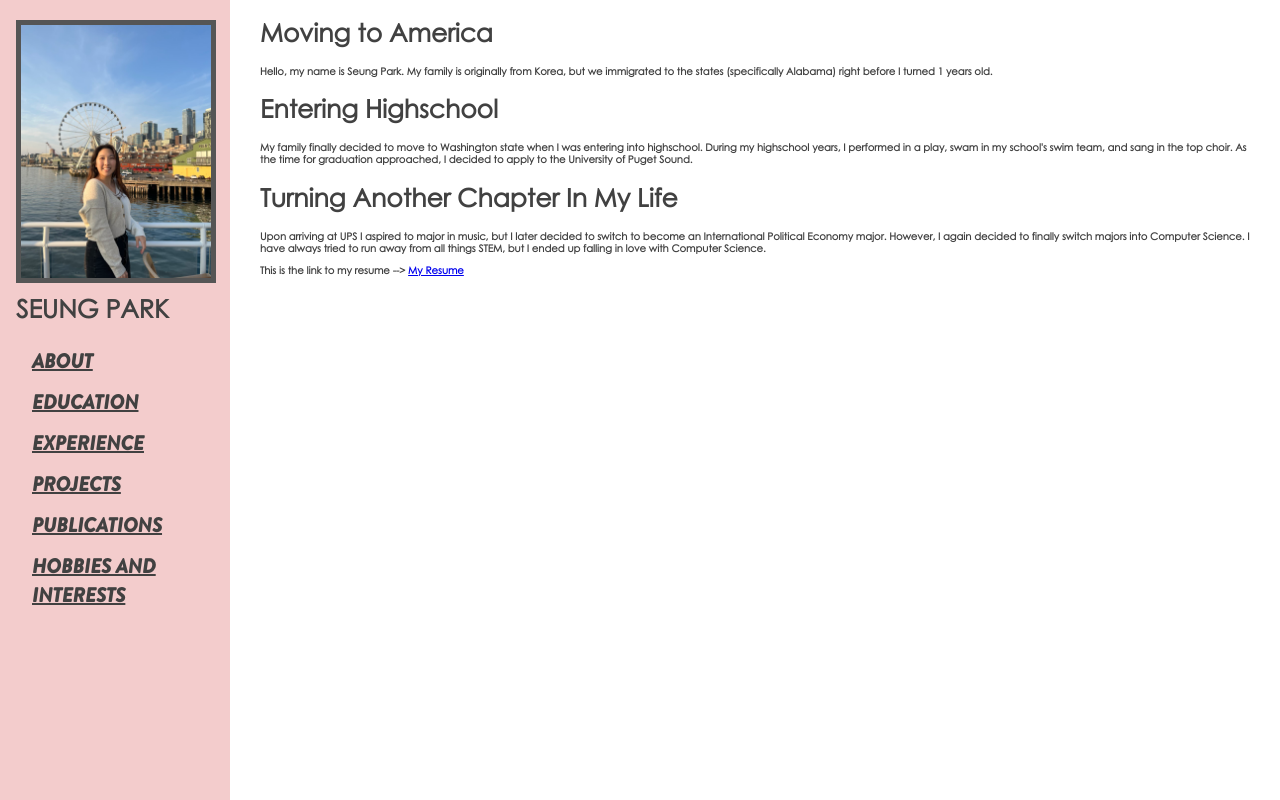
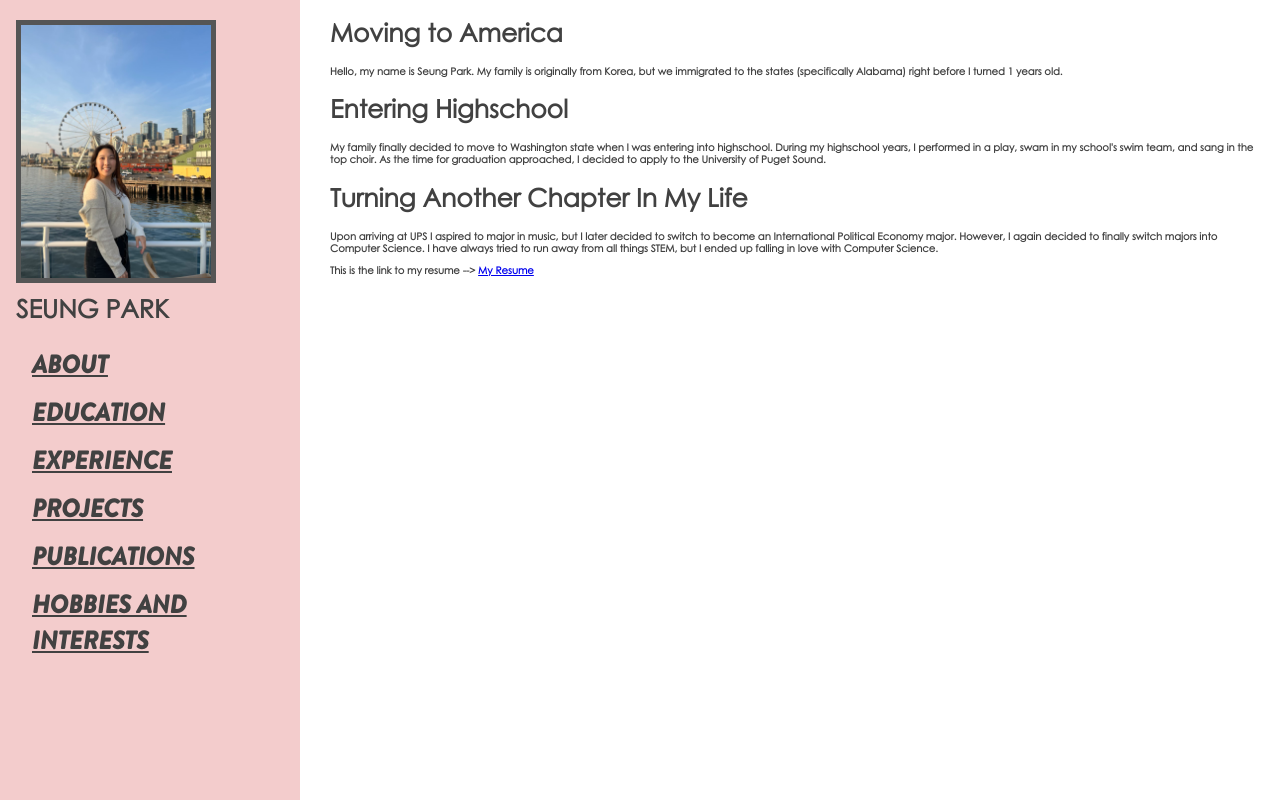
Before and after one commit to separk924/separk924.github.io, a plain HTML site: page index.html in a window 1280 px wide. Drawn offline with Linux system fonts and the light colour scheme.

Commit message:
couple edits

```diff
--- a/default.css
+++ b/default.css
@@ -34,7 +34,7 @@ li {
   box-sizing: border-box;
 }
 .synopsis {
-  margin-left: 250px; /* Same as the width of the sidebar */
+  margin-left: 320px; /* Same as the width of the sidebar */
   padding: 0px 10px;
   font-size: 15px;
   font-weight: bold;
@@ -43,9 +43,9 @@ li {
 .sidenav {
   padding: 6px 8px 6px 16px;
   font-family: "bg-font";
-  font-size: 50px;
+  font-size: 75px;
   height: 100%; /* Full-height: remove this if you want "auto" height */
-  width: 230px; /* Set the width of the sidebar */
+  width: 300px; /* Set the width of the sidebar */
   position: fixed; /* Fixed Sidebar (stay in place on scroll) */
   z-index: 1; /* Stay on top */
   top: 0; /* Stay at the top */
@@ -59,7 +59,7 @@ li {
 .sidenav a {
   padding: 6px 8px 6px 16px;
   font-family: "bg-font";
-  font-size: 20px;
+  font-size: 25px;
   color: #414141;
   display: block;
 }
```
Also changed, not shown: index.html (+1 -0 lines).
